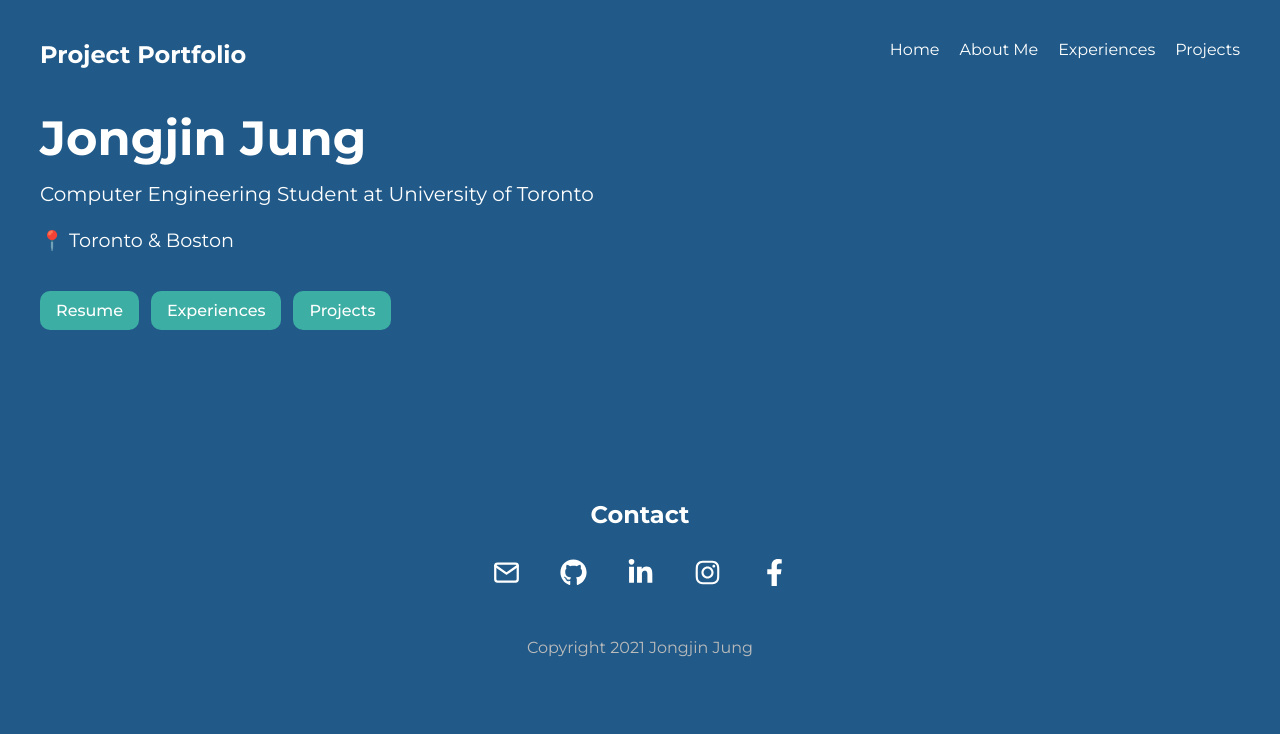
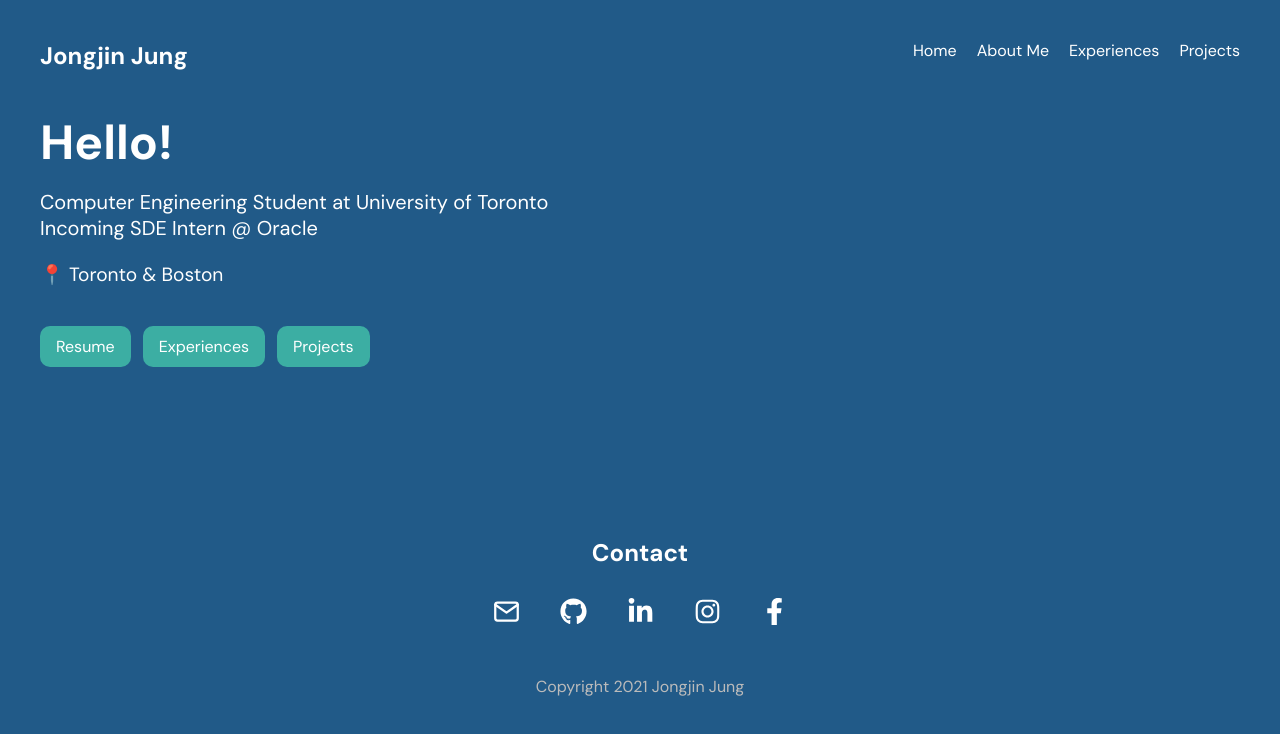
Before and after one commit to jongjin-j/Portfolio, a Gatsby site: page / in a window 1280 px wide. Built offline with nearby package versions, Linux system fonts and the light colour scheme; Gatsby itself is replaced by a stand-in of ours.

Commit message:
Changed font / about page

```diff
--- a/src/components/Navbar.js
+++ b/src/components/Navbar.js
@@ -17,7 +17,8 @@ export default function Navbar() {
     return (
         <nav>
             <title>Jongjin Jung</title>
-            <h1>{ "Project " + title }</h1>
+            {/* <h1>{ "Project " + title }</h1> */}
+            <h1>Jongjin Jung</h1>
 
             <div className="links">
                 <Link to="/">Home</Link>
--- a/src/pages/about.js
+++ b/src/pages/about.js
@@ -10,7 +10,7 @@ export default function about() {
             <Link className={styles.button} to="/">Back</Link>
             <div className={styles.container}>
                 <h2>About Me</h2>
-                <p>I'm a third year computer engineering student at University of Toronto, pursuing a minor in Artificial Intelligence. Currently, I'm a Summer Research Student at Boston University LISP (Learning, Intelligence, and Signal Processing) Research Group, assisting research in neural networks. I am interested in fullstack web development and machine learning.</p>
+                <p>I'm a third year computer engineering student at University of Toronto, pursuing a minor in Artificial Intelligence. Currently, I'm a Research Assistant at Boston University LISP (Learning, Intelligence, and Signal Processing) Research Group, assisting research in neural networks. I am interested in fullstack development and machine learning.</p>
                 <p>I grew up in Korea and Singapore, but I am currently living in Toronto and Boston. In my free time, I enjoy watching the NBA, and I support the Boston Celtics. Feel free to reach out!</p>
             </div>
         </Layout>
--- a/src/pages/index.js
+++ b/src/pages/index.js
@@ -10,8 +10,8 @@ export default function Home({ data }) {
     <Layout>
       <section className={styles.header}>
         <div>
-          <h2>Jongjin Jung</h2>
-          <h5>Computer Engineering Student at University of Toronto</h5>
+          <h2>Hello!</h2>
+          <h5>Computer Engineering Student at University of Toronto  Incoming SDE Intern @ Oracle</h5>
           <p>📍 Toronto &amp; Boston</p>
           <div className={styles.buttonContainer}>
             <a className = {styles.button} target="_blank" rel="noopener noreferrer" href={resume}>Resume</a>
--- a/src/styles/global.css
+++ b/src/styles/global.css
@@ -1,10 +1,13 @@
-@import url('https://fonts.googleapis.com/css2?family=Montserrat:wght@300;400;500;700&display=swap');
+/*@import url('https://fonts.googleapis.com/css2?family=Montserrat:wght@300;400;500;700&display=swap');
+@import url('https://fonts.googleapis.com/css2?family=DM+Sans&display=swap');*/
+@import url('https://fonts.googleapis.com/css2?family=DM+Sans:wght@400;700&display=swap');
 
 * {
   margin: 0;
   padding: 0;
   text-decoration: none;
-  font-family: "Montserrat";
+  /*font-family: "Montserrat";*/
+  font-family: 'DM Sans', sans-serif;
   color: white;
 }
 
```
Also changed, not shown: 1 other file.
